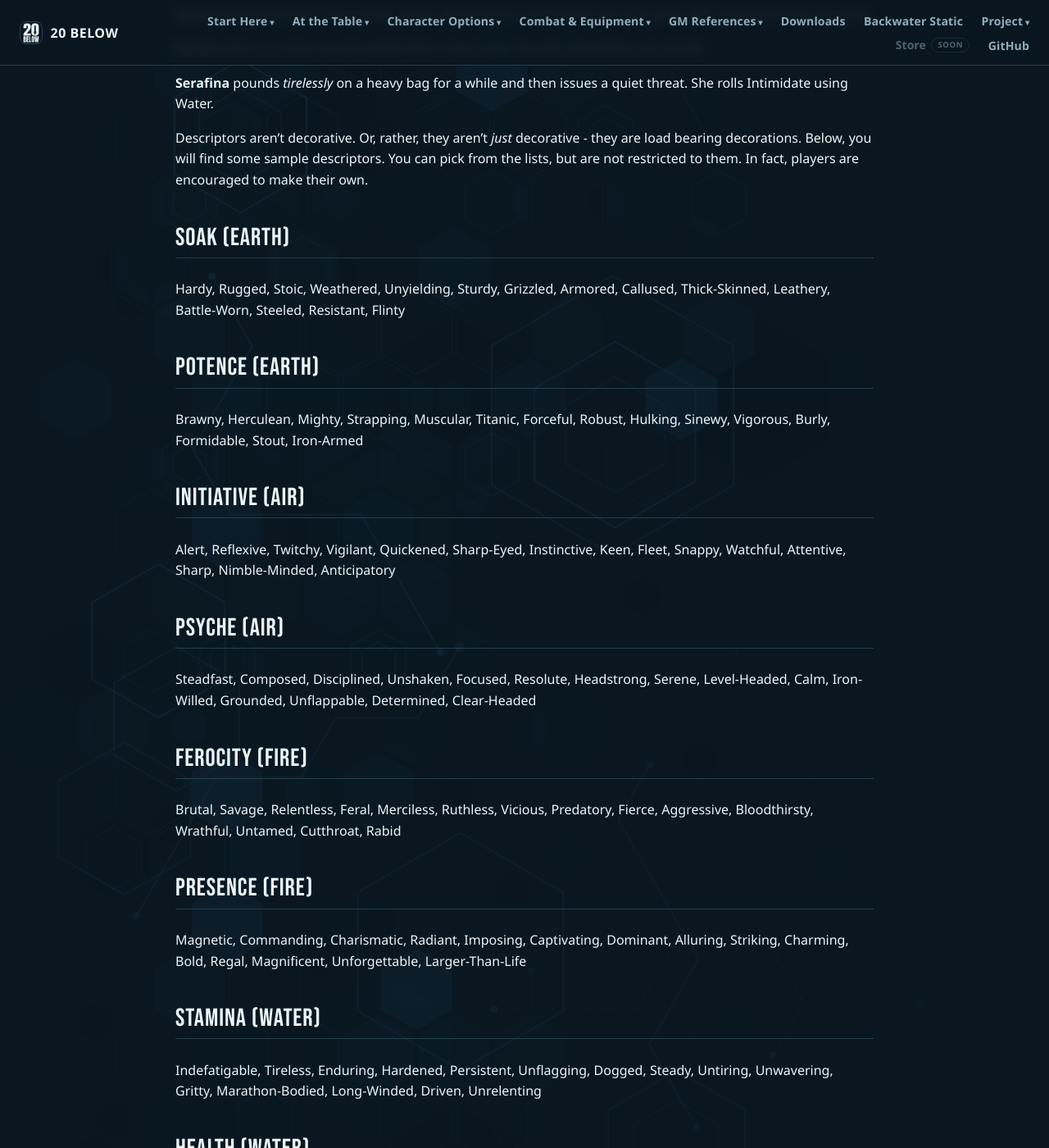
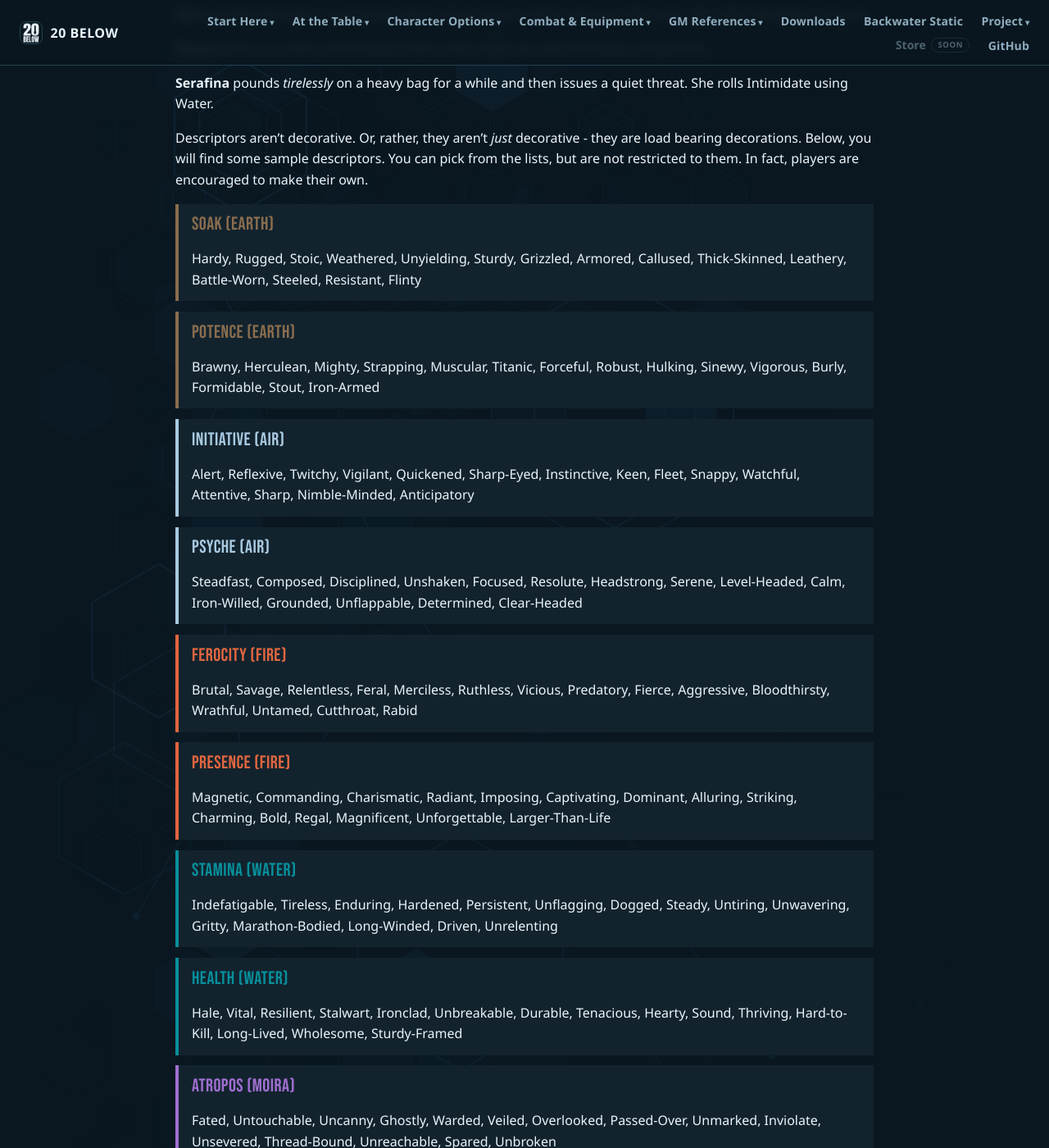
Before and after one commit to feralucce/20_Below, a Jekyll site: the page built from webbook/creating-a-character.md, in a window 1280 px wide and 1400 px high, scrolled down 9133 px. Shown: the whole window at 82% size. Built offline with Jekyll 4.4.1, drawn with Linux system fonts in a browser that asks for light colours; some of the changed text lies outside the part shown.

Commit message:
Set the sample Descriptors as element-coloured cards
Ten sub-stats, fifteen suggested Descriptors each, and they were plain
paragraphs under plain headings. Everything else in the chapter that
names a sub-stat is already a card carrying its Element's colour - step
5 sets exactly these ten that way - so the sample lists were the one
place a reader had to work out for themselves which Element they were
looking at.

They were also ## headings, the same level as the fifteen numbered
creation steps, so the chapter's outline ran 1, 2, 3, 4, 5, 6, Soak,
Potence, Initiative, Psyche, Ferocity, Presence, Stamina, Health,
Atropos, Klotho, 7, 8. As cards they sit inside step 6 where they
belong and the steps read straight through.

Nothing here decides the colour: each title already named its parent
Element and the card takes it from there. Earth brown, Air pale blue,
Fire orange, Water teal, Moira violet - the same five a reader has been
learning since chapter 1.

The print chapter gets them too, since this is the formatted copy the
web book reads from.

Co-Authored-By: Claude Opus 5 <noreply@anthropic.com>

```diff
--- a/webbook/creating-a-character.md
+++ b/webbook/creating-a-character.md
@@ -493,35 +493,85 @@ Your descriptors are what you point to to justify using an element other than th
 
 Descriptors aren’t decorative. Or, rather, they aren’t *just* decorative - they are load bearing decorations. Below, you will find some sample descriptors. You can pick from the lists, but are not restricted to them. In fact, players are encouraged to make their own.
 
-## Soak (Earth)
+<div class="aside aside--earth" markdown="1">
+
+<p class="block-title" markdown="span">**Soak** (Earth)</p>
+
 Hardy, Rugged, Stoic, Weathered, Unyielding, Sturdy, Grizzled, Armored, Callused, Thick-Skinned, Leathery, Battle-Worn, Steeled, Resistant, Flinty
 
-## Potence (Earth)
+</div>
+
+<div class="aside aside--earth" markdown="1">
+
+<p class="block-title" markdown="span">**Potence** (Earth)</p>
+
 Brawny, Herculean, Mighty, Strapping, Muscular, Titanic, Forceful, Robust, Hulking, Sinewy, Vigorous, Burly, Formidable, Stout, Iron-Armed
 
-## Initiative (Air)
+</div>
+
+<div class="aside aside--air" markdown="1">
+
+<p class="block-title" markdown="span">**Initiative** (Air)</p>
+
 Alert, Reflexive, Twitchy, Vigilant, Quickened, Sharp-Eyed, Instinctive, Keen, Fleet, Snappy, Watchful, Attentive, Sharp, Nimble-Minded, Anticipatory
 
-## Psyche (Air)
+</div>
+
+<div class="aside aside--air" markdown="1">
+
+<p class="block-title" markdown="span">**Psyche** (Air)</p>
+
 Steadfast, Composed, Disciplined, Unshaken, Focused, Resolute, Headstrong, Serene, Level-Headed, Calm, Iron-Willed, Grounded, Unflappable, Determined, Clear-Headed
 
-## Ferocity (Fire)
+</div>
+
+<div class="aside aside--fire" markdown="1">
+
+<p class="block-title" markdown="span">**Ferocity** (Fire)</p>
+
 Brutal, Savage, Relentless, Feral, Merciless, Ruthless, Vicious, Predatory, Fierce, Aggressive, Bloodthirsty, Wrathful, Untamed, Cutthroat, Rabid
 
-## Presence (Fire)
+</div>
+
+<div class="aside aside--fire" markdown="1">
+
+<p class="block-title" markdown="span">**Presence** (Fire)</p>
+
 Magnetic, Commanding, Charismatic, Radiant, Imposing, Captivating, Dominant, Alluring, Striking, Charming, Bold, Regal, Magnificent, Unforgettable, Larger-Than-Life
 
-## Stamina (Water)
+</div>
+
+<div class="aside aside--water" markdown="1">
+
+<p class="block-title" markdown="span">**Stamina** (Water)</p>
+
 Indefatigable, Tireless, Enduring, Hardened, Persistent, Unflagging, Dogged, Steady, Untiring, Unwavering, Gritty, Marathon-Bodied, Long-Winded, Driven, Unrelenting
 
-## Health (Water)
+</div>
+
+<div class="aside aside--water" markdown="1">
+
+<p class="block-title" markdown="span">**Health** (Water)</p>
+
 Hale, Vital, Resilient, Stalwart, Ironclad, Unbreakable, Durable, Tenacious, Hearty, Sound, Thriving, Hard-to-Kill, Long-Lived, Wholesome, Sturdy-Framed
 
-## Atropos (Moira)
+</div>
+
+<div class="aside aside--moira" markdown="1">
+
+<p class="block-title" markdown="span">**Atropos** (Moira)</p>
+
 Fated, Untouchable, Uncanny, Ghostly, Warded, Veiled, Overlooked, Passed-Over, Unmarked, Inviolate, Unsevered, Thread-Bound, Unreachable, Spared, Unbroken
 
-## Klotho (Moira)
+</div>
+
+<div class="aside aside--moira" markdown="1">
+
+<p class="block-title" markdown="span">**Klotho** (Moira)</p>
+
 Lucky, Charmed, Serendipitous, Auspicious, Star-Touched, Timely, Quickening, Renewing, Replenishing, Rekindling, Brimming, Deep-Welled, Spring-Fed, Ever-Spinning, Unspent
+
+</div>
 
 ## 7. Skills
 
```
